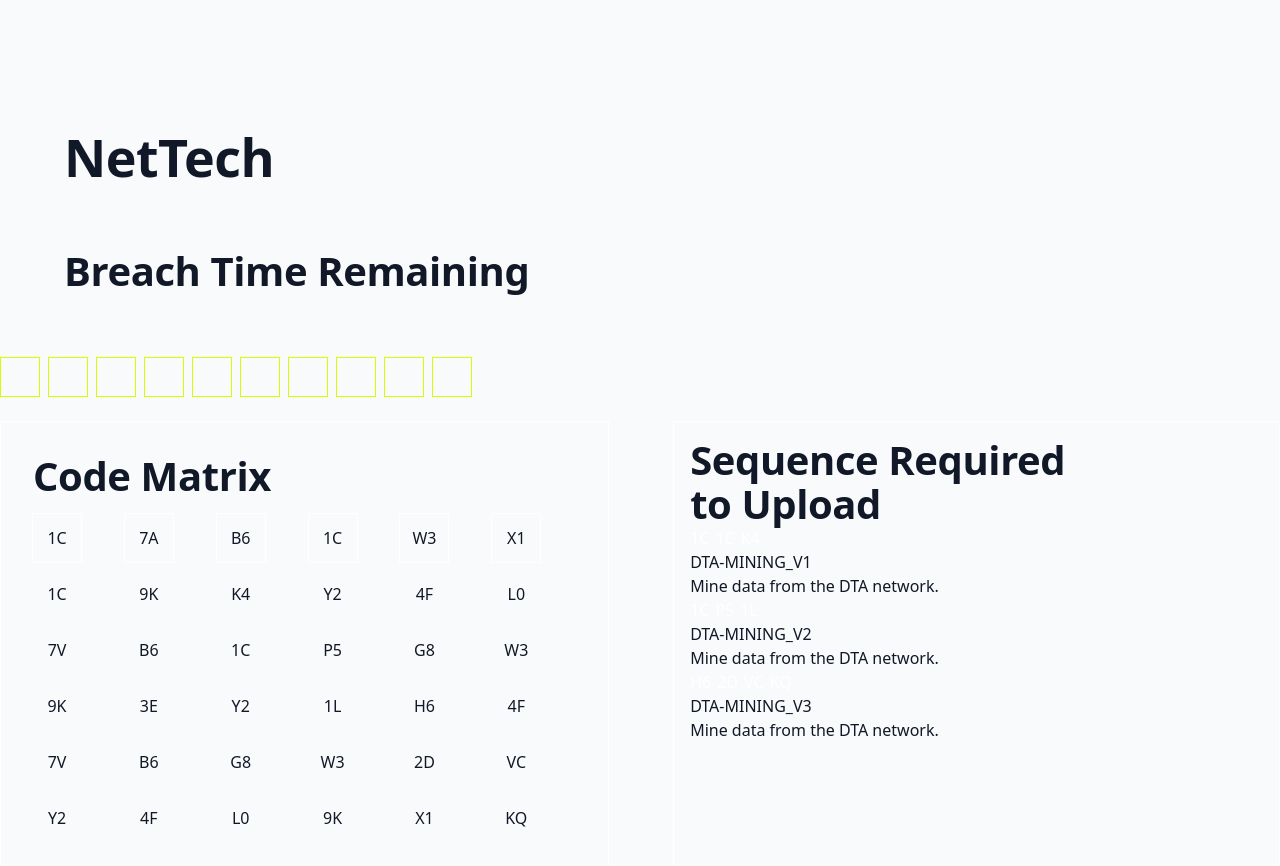
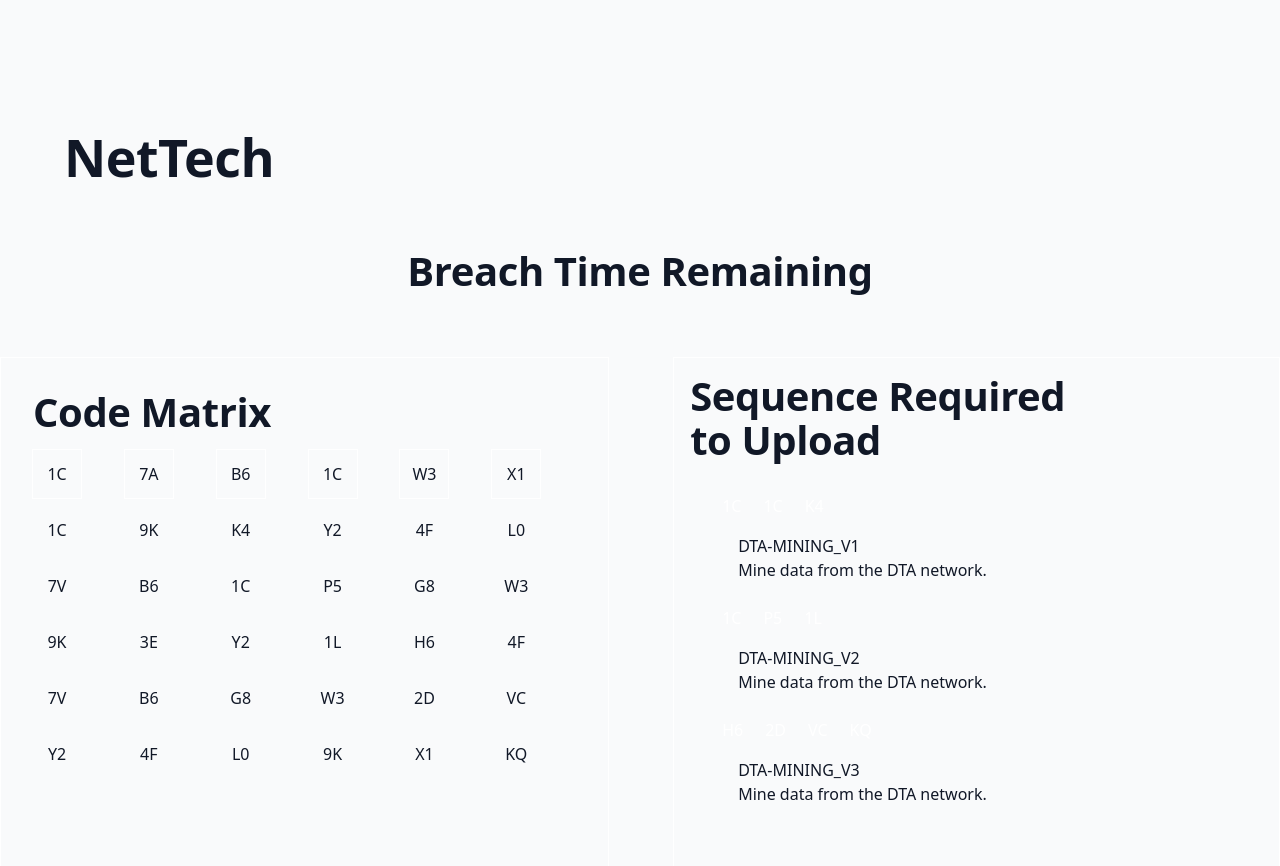
Before and after one commit to marty-marr/nueral-link, a React (Vite) app: page / in a window 1280 px wide. Shown: the top 866 px of the page. Built offline with nearby package versions, Linux system fonts and the light colour scheme.

Commit message:
got rid of buffer and adjusted layout of breach panel holding sequence codes

```diff
--- a/src/HackScreenStyle.css
+++ b/src/HackScreenStyle.css
@@ -232,9 +232,13 @@
 .screen-headers {
     display: flex;
     flex-direction: column;
-    align-items: flex-start;
     padding: 4rem;
     gap: 4rem;
+}
+
+.breach-time {
+    display: flex;
+    justify-content: center;
 }
 
 .code-window {
@@ -301,9 +305,26 @@
     background-color: var(--ck-muted);
 }
 
+.hack-list {
+    display: flex;
+    flex-direction: column;
+    padding: 2rem;
+    gap: 8px;
+}
+
+.hack-text {
+    padding: 1rem;
+}
+
 .hack-sequence span {
     margin-right: 6px;
     color: #ffffff;
+}
+
+.hack-sequence {
+    display: flex;
+    flex-direction: row;
+    gap: 1rem;
 }
 
 .hack-sequence span.matched {
--- a/src/components/BreachProtocol/BreachProtocol.tsx
+++ b/src/components/BreachProtocol/BreachProtocol.tsx
@@ -1,21 +1,20 @@
 import { useBreachProtocol } from '../../Hooks/useBreachProtocol';
 import { hacks } from '../../data/hacks';
 import { CodeMatrix } from './CodeMatrix';
-import { Buffer } from './Buffer';
 import { HackSequenceList } from './HackSequenceList';
 
 type BreachProtocolProps = {
     grid: string[][];
 };
 
-const BUFFER_SIZE = 10;
+
 
 export function BreachProtocol({ grid }: BreachProtocolProps) {
     const { buffer, isSelectable, isUsed, completedHacks, selectCell } = useBreachProtocol(grid, hacks);
 
     return (
         <div className="breach-protocol">
-            <Buffer buffer={buffer} size={BUFFER_SIZE} />
+
 
             <div className="breach-panels">
                 <div className="code-window">
--- a/src/components/BreachProtocol/HackSequenceList.tsx
+++ b/src/components/BreachProtocol/HackSequenceList.tsx
@@ -23,8 +23,10 @@ export function HackSequenceList({ hacks, bufferValues, completedHacks }: HackSe
                 </span>
                             ))}
                         </div>
+                        <div className='hack-text'>
                         <div className="hack-name">{hack.name}</div>
                         <div className="hack-description">{hack.description}</div>
+                        </div>
                     </div>
                 );
             })}
```
